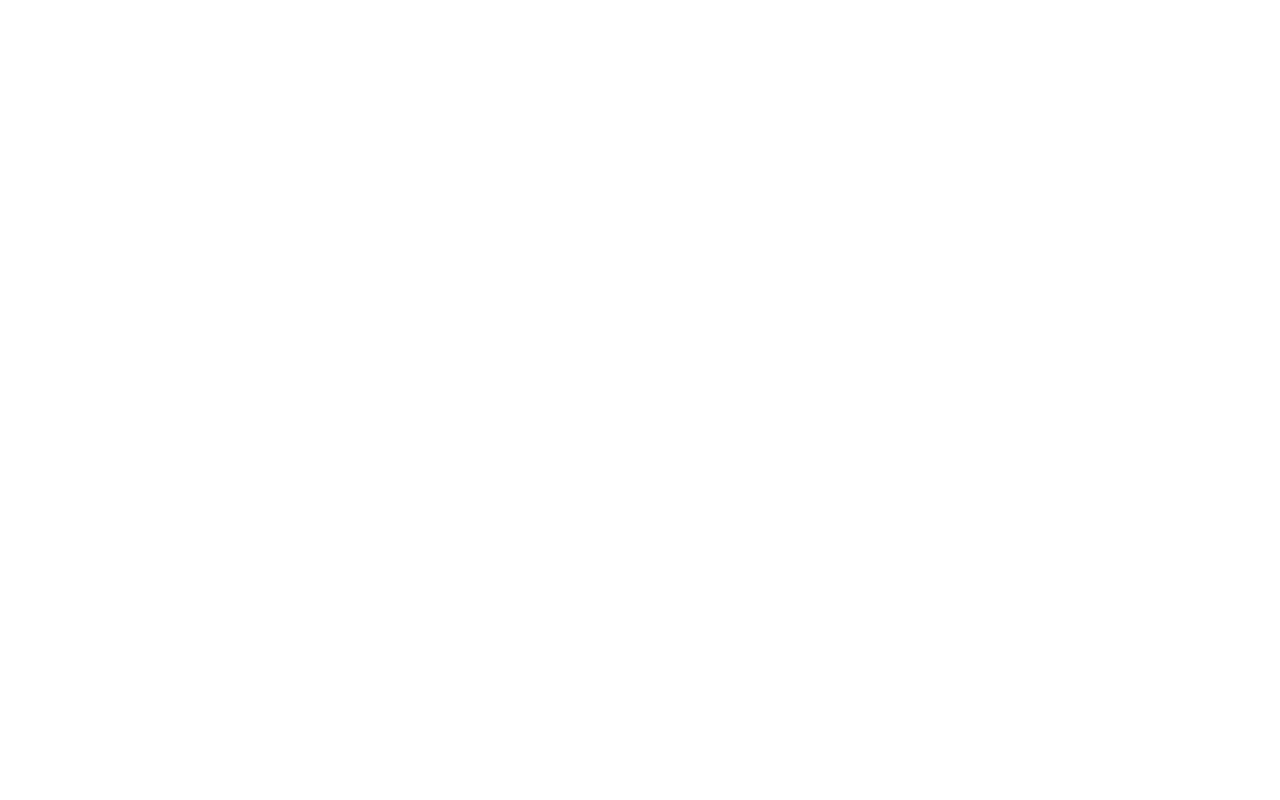
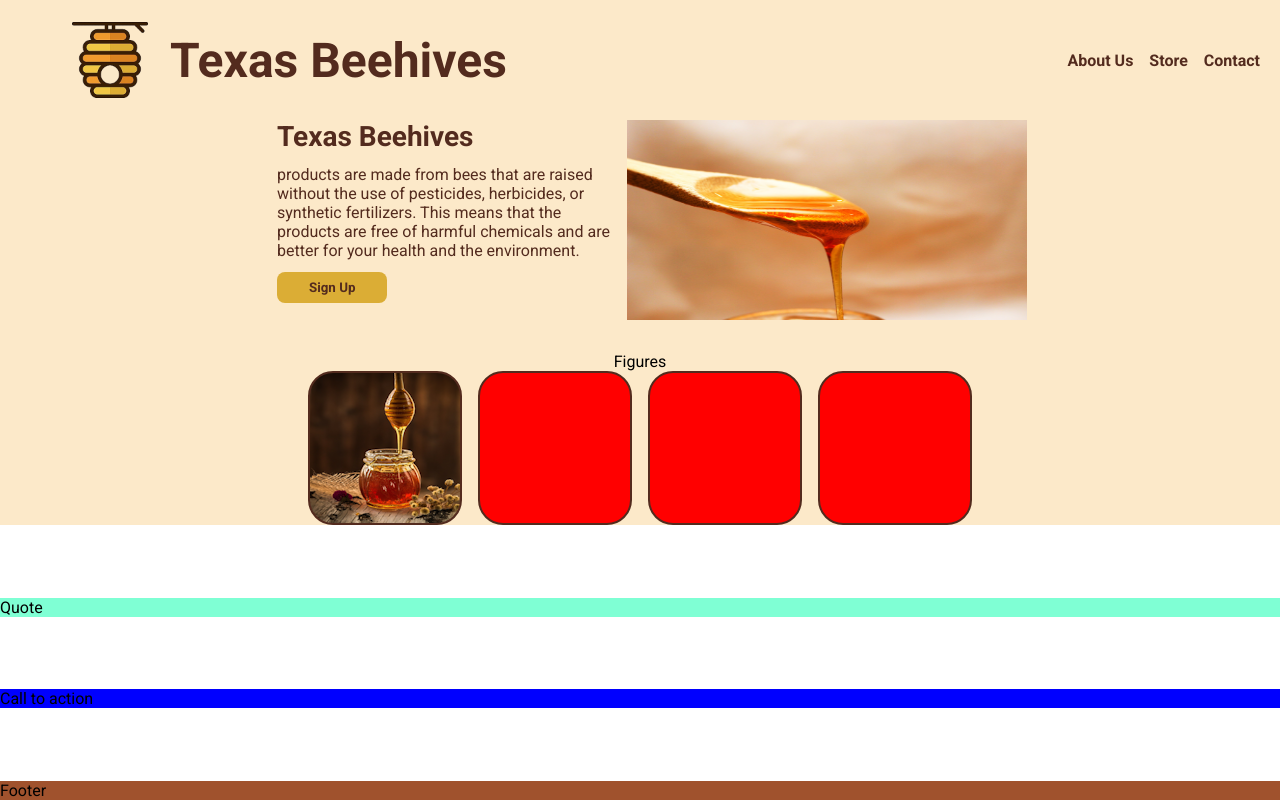
Before and after one commit to BeandonM/landing-page, a plain HTML site: page index.html in a window 1280 px wide. Drawn offline with Linux system fonts and the light colour scheme.

Commit message:
Created the logo and navigations for the landing page, Added a short description for what the product  is and displayed images for the product

```diff
--- a/index.html
+++ b/index.html
@@ -3,9 +3,54 @@
 <head>
     <meta charset="UTF-8">
     <meta name="viewport" content="width=device-width, initial-scale=1.0">
+    <link rel="stylesheet" href="style.css">
     <title>landing-page</title>
 </head>
 <body>
-
+    <div class = "north">
+        <div class = "header">
+            <div class = "title">
+                <img src="images/Logo.png" alt="">
+                Texas Beehives
+            </div>
+            <ul>
+                <li><a href="#">About Us</a></li>
+                <li><a href="#">Store</a></li>
+                <li><a href="#">Contact</a></li>
+            </ul>
+        </div>
+        <div class = "section">
+            <div class = "text">
+                <div class = "title">
+                    Texas Beehives
+                </div>
+                <div class = "summary">
+                    products are made from bees that are raised without the use of pesticides, herbicides, or synthetic fertilizers. This means that the products are free of harmful chemicals and are better for your health and the environment.
+                </div>
+                <div class="buttons">
+                    <button>Sign Up</button>
+                </div>
+            </div>
+            <img src="images/honey.png" alt="">
+        </div>
+        <div class = "figures">
+            Figures
+            <div class = "card-container">
+                <div class = "card" id = "card1"></div>
+                <div class = "card" id = "card2"></div>
+                <div class = "card" id = "card3"></div>
+                <div class = "card" id = "card4"></div>
+            </div>
+        </div>
+    </div>
+    <div class = "quote">
+        Quote
+    </div>
+    <div class = "cta">
+        Call to action
+    </div>
+    <div class = "footer">
+        Footer
+    </div>
 </body>
 </html>
--- a/style.css
+++ b/style.css
@@ -0,0 +1,123 @@
+@import url('https://fonts.googleapis.com/css2?family=Roboto:wght@300;400;500;700;900&display=swap');
+*{
+    font-family: 'Roboto', sans-serif;
+}
+body{
+    margin: 0px;
+    min-height: 100vh;
+    display: flex;
+    flex-direction: column;
+    justify-content: space-between;
+}
+.header{
+    background-color: #FCE9C9;
+    margin: 0px;
+    padding: 0px;
+    display: flex;
+    justify-content: space-between;
+}
+.header .title{
+    color: #532b1e;
+    font-weight: bold;
+    font-size: 48px;
+    display: flex;
+    align-items: center;
+}
+.header .title img{
+    padding-left: 50px;
+    height: 120px;
+    width: 120px;
+
+}
+
+.section .text{
+    display: flex;
+    flex-direction: column;
+    margin-left: 24px;
+    width: 350px;
+    color: #532b1e;
+    gap: 12px
+}
+.section .text .title{
+    font-weight: bold;
+    font-size: 28px;
+}
+ul{
+    display: flex;
+    align-items: center;
+    gap: 16px
+}
+.section{
+    display: flex;
+    justify-content: center;
+    background-color: #FCE9C9;
+}
+.section img{
+    width: 400px;
+    height: 200px;
+}
+.figures{
+    display: flex;
+    padding-top: 32px;
+    flex-direction: column;
+    /* justify-content: space-evenly; */
+    background-color: #FCE9C9;
+    align-items: center;
+}
+.card-container{
+    display: flex;
+    gap:16px;
+    justify-content: space-around;
+}
+
+#card1,#card2,#card3,#card4{
+    border-radius: 25px;
+    border: 2px solid #532b1e;
+    background-color: red;
+    /*background: url(images/honey-jar.png);*/
+    background-position: left top;
+    background-repeat: repeat;
+
+    width: 150px;
+    height: 150px;
+}
+#card1{
+    border-radius: 25px;
+    background-color: red;
+    background: url(images/honey-jar.png);
+    background-position: left top;
+    background-repeat: repeat;
+
+}
+
+
+.quote{
+    background-color: aquamarine;
+}
+.cta{
+    background-color: blue;
+}
+.footer{
+    background-color: sienna;
+}
+ul{
+    list-style-type: none;
+    margin: 0;
+    padding: 0;
+    padding-right: 20px;
+}
+
+button {
+    border: none;
+    border-radius: 8px;
+    font-weight: bold;
+    padding: 8px 32px;
+    background-color: #DBAD35;
+    color: #532b1e;
+}
+a {
+    color: #532b1e;
+    font-weight: bold;
+    text-decoration: none;
+    font-size: 16px;
+  }
```
Also changed, not shown: images/Logo.jpg (deleted), images/Logo.png (added), images/honey-jar.png (added), images/honey.png (added).
